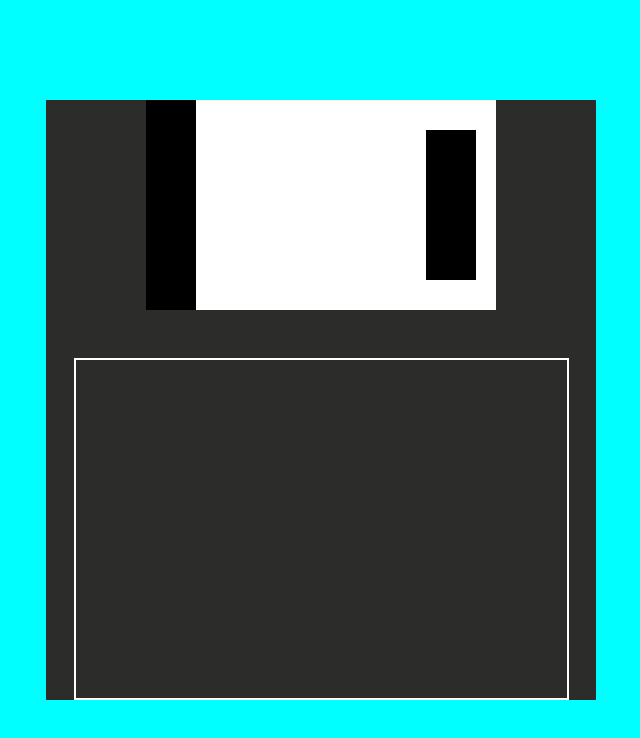
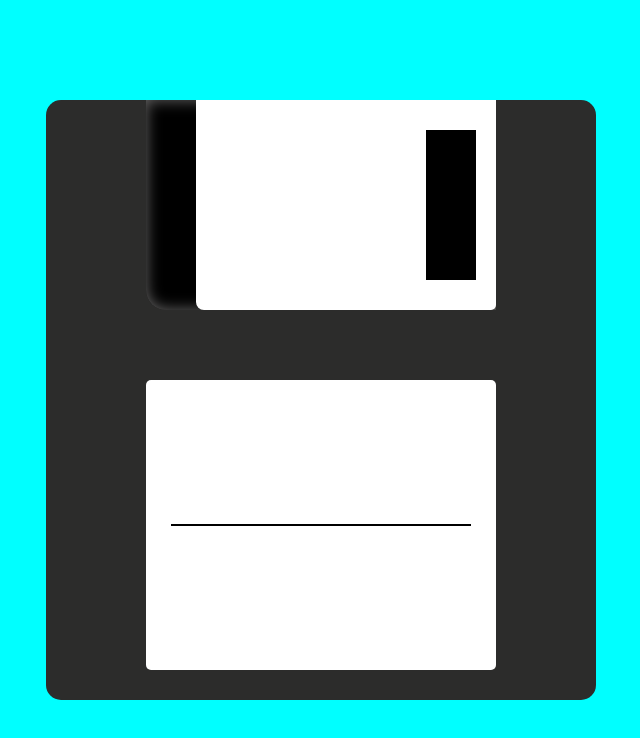
Before and after one commit to RomerEnr/diskette-css, a website built with Vite: page src/index.html in a window 1280 px wide. Shown: the whole page, without its empty margins (319-959 px from the left). Built offline with nearby package versions, Linux system fonts and the light colour scheme.

Commit message:
Diskette casi terminado, solo falta añadir líneas del sticker

```diff
--- a/src/index.css
+++ b/src/index.css
@@ -1,4 +1,8 @@
 @import "reset.css";
+
+:root {
+  --color-diskette: #2c2c2b;
+}
 
 body {
   background-color: aqua;
@@ -19,7 +23,8 @@ body {
   justify-content: center;
   align-items: center;
   gap: 20px;
-  background: #2c2c2b;
+  background: var(--color-diskette);
+  border-radius: 15px;
 }
 
 .diskette-top-container {
@@ -35,6 +40,8 @@ body {
   background: black;
   display: flex;
   justify-content: right;
+  border-end-start-radius: 20px;
+  box-shadow: 0 0 15px rgb(107 106 106) inset;
 }
 
 .metal {
@@ -44,6 +51,8 @@ body {
   display: flex;
   justify-content: right;
   align-items: center;
+  border-end-start-radius: 8px;
+  border-end-end-radius: 5px;
 }
 
 .metal-hole {
@@ -56,5 +65,23 @@ body {
 .diskette-bottom-container {
   width: 90%;
   height: 360px;
-  border: 2px solid white;
+  margin-bottom: 30px;
+  display: flex;
+  justify-content: center;
+  align-items: end;
 }
+
+.sticker {
+  width: 350px;
+  height: 290px;
+  background-color: white;
+  border-radius: 5px;
+  display: flex;
+  align-items: center;
+  justify-content: center;
+}
+
+.line {
+  width: 60px;
+  border: 1px solid black;
+}
--- a/src/index.html
+++ b/src/index.html
@@ -26,9 +26,7 @@
           <div class="metal">
 
 
-            <div class="metal-hole">
-
-            </div>
+            <div class="metal-hole"></div>
 
           </div>
 
@@ -44,6 +42,14 @@
 
       <div class="diskette-bottom-container">
 
+        <div class="sticker">
+          <div class="line"></div>
+          <div class="line"></div>
+          <div class="line"></div>
+          <div class="line"></div>
+          <div class="line"></div>
+        </div>
+
       </div>
 
       <!-- End of bottom container -->
```
